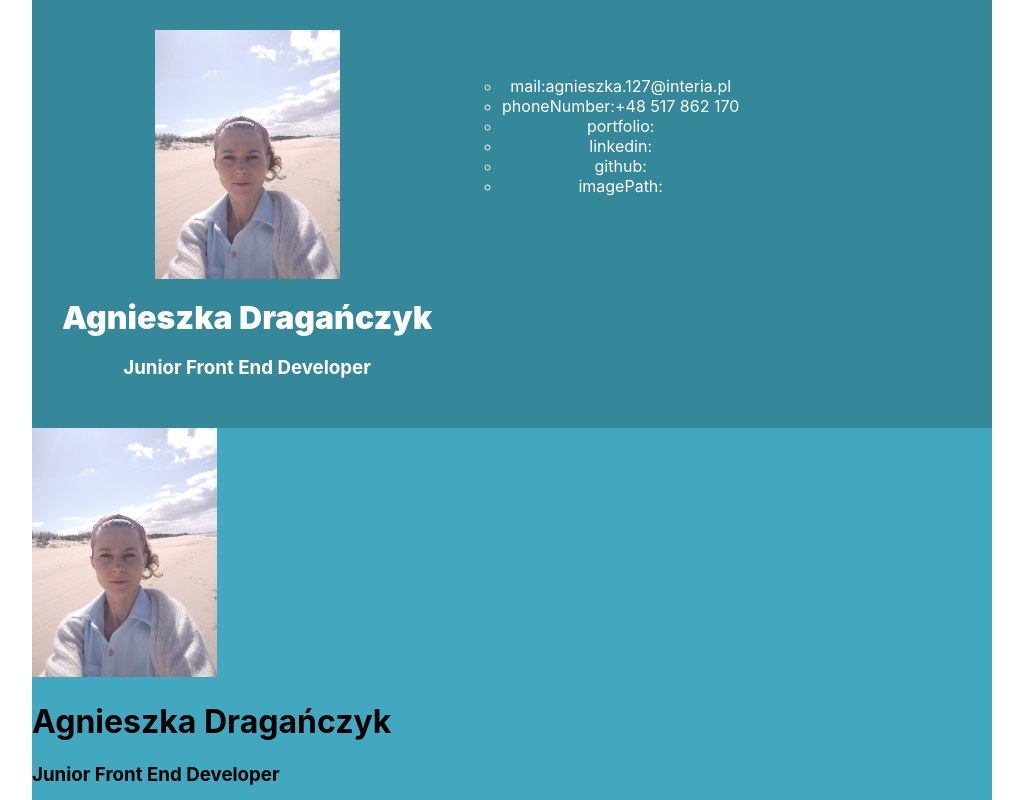
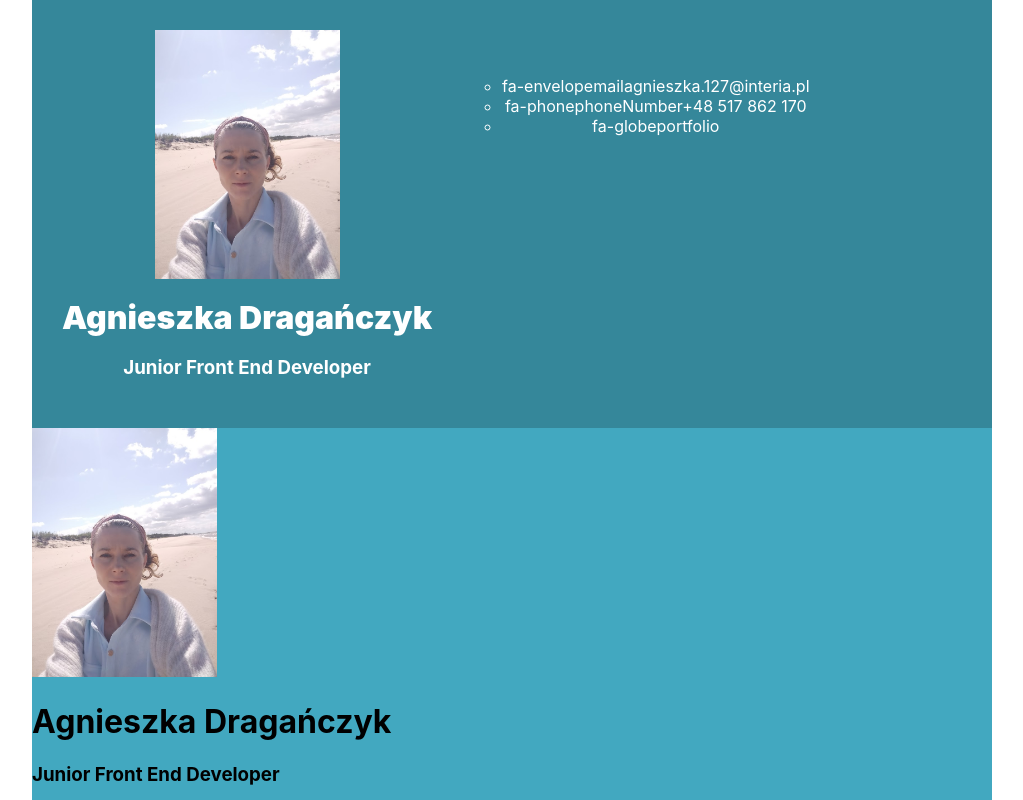
Before and after one commit to AgnieszkaDra/CV-React, a React (Create React App) app: page / in a window 1280 px wide. Shown: the top 800 px of the page, without its empty margins (128-1151 px from the left). Built offline with nearby package versions, Linux system fonts and the light colour scheme.

Commit message:
some trials in ContactsList.js

```diff
--- a/src/components/ContactsList.js
+++ b/src/components/ContactsList.js
@@ -2,7 +2,7 @@ import React from "react";
 import { FontAwesomeIcon } from '@fortawesome/react-fontawesome'
 import { faEnvelope, faPhone, faGlobe, faLink } from '@fortawesome/free-solid-svg-icons'
 
-class ContactsList extends React.Component{
+class ContactsList extends React.Component {
 
     // renderListItem(item, i) {
     //     return (
@@ -12,21 +12,72 @@ class ContactsList extends React.Component{
     //       </li>
     //     );
     //   }
+    // return Object.entries(item).map(([key, values]) => {
+    //     return <li>{key}:{values}</li>
+    // })
 
-    renderListItem(item,i) {
-        return Object.entries(item).map(([key, values]) => {
-            return <li>{key}:{values}</li>
-        })
+    pokaz(el) {
+      return Object.entries(el).map(([key, values]) => {
+         return <>{key}{values}</>
+      })
     }
-    render(){
+    renderListItem(item, i) {
+        return <li>{item[0]}{this.pokaz(item[1])}</li>
+    //    return Object.entries(item).map(([key, values]) => {
+    //         return <li>{key}:{values}</li>
+    //     })
+    }
+
+    renderOdd(item,i) {
+
+        return item%2
+    }
+
+    odd(item, list) {
+
+        function isObject(variable) {
+            if(typeof variable === 'object' && variable !== null){
+               return console.log(variable)
+                }}
+
+
+
+          function isString(variable) {
+            return typeof variable === 'string' && variable !== null;
+          }
+
+        function filterObjectsFromArray(arr) {
+            return arr.filter(item => isObject(item));
+          }
+
+          function filterStringsFromArray(arr) {
+            return arr.filter(item => isString(item));
+          }
+
+        const objectsArray = filterObjectsFromArray(list);
+        const stringArray = filterStringsFromArray(list)
+
+        return <li>{stringArray}</li>
+
+
+    }
+
+
+
+    render() {
 
         return (
 
             <ul className="" key="">
-            {this.props.list.map((item, i) => {
-            return this.renderListItem(item,i)
-          })}
-          </ul>
+
+                  {/* {this.props.list.map((item,i) => {
+                    const list = this.props.list
+                    return this.odd(item,list)
+                  })} */}
+                {this.props.list.map((item, i) => {
+                    return this.renderListItem(item, i)
+                })}
+            </ul>
 
 
 
--- a/src/data/infoProfile.js
+++ b/src/data/infoProfile.js
@@ -2,12 +2,12 @@ const infoProfile = {
     profileBasic :{ name: 'Agnieszka Dragańczyk', title: 'Junior Front End Developer'},
     profileList: {
       list: [
-        { mail: 'agnieszka.127@interia.pl'},
-        { phoneNumber: '+48 517 862 170'},
-        { portfolio: ''},
-        { linkedin: ''},
-        { github: ''},
-        { imagePath: ''}
+        ['fa-envelope', { mail: 'agnieszka.127@interia.pl'}],
+        ['fa-phone', { phoneNumber: '+48 517 862 170' }],
+        ['fa-globe',{ portfolio: ''}]
+        // { linkedin: ''},
+        // { github: ''},
+        // { imagePath: ''}
       ]
     }
 
```
